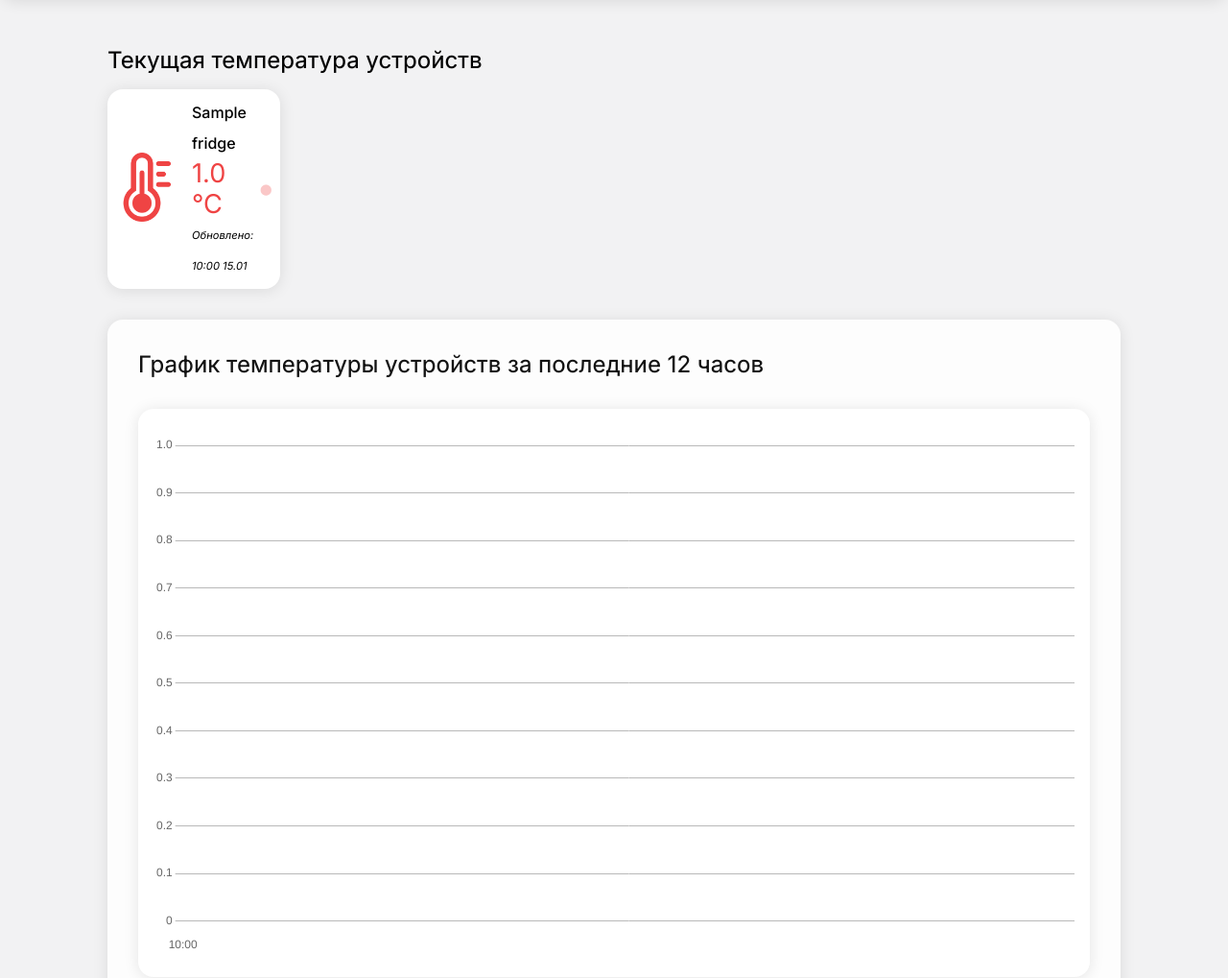
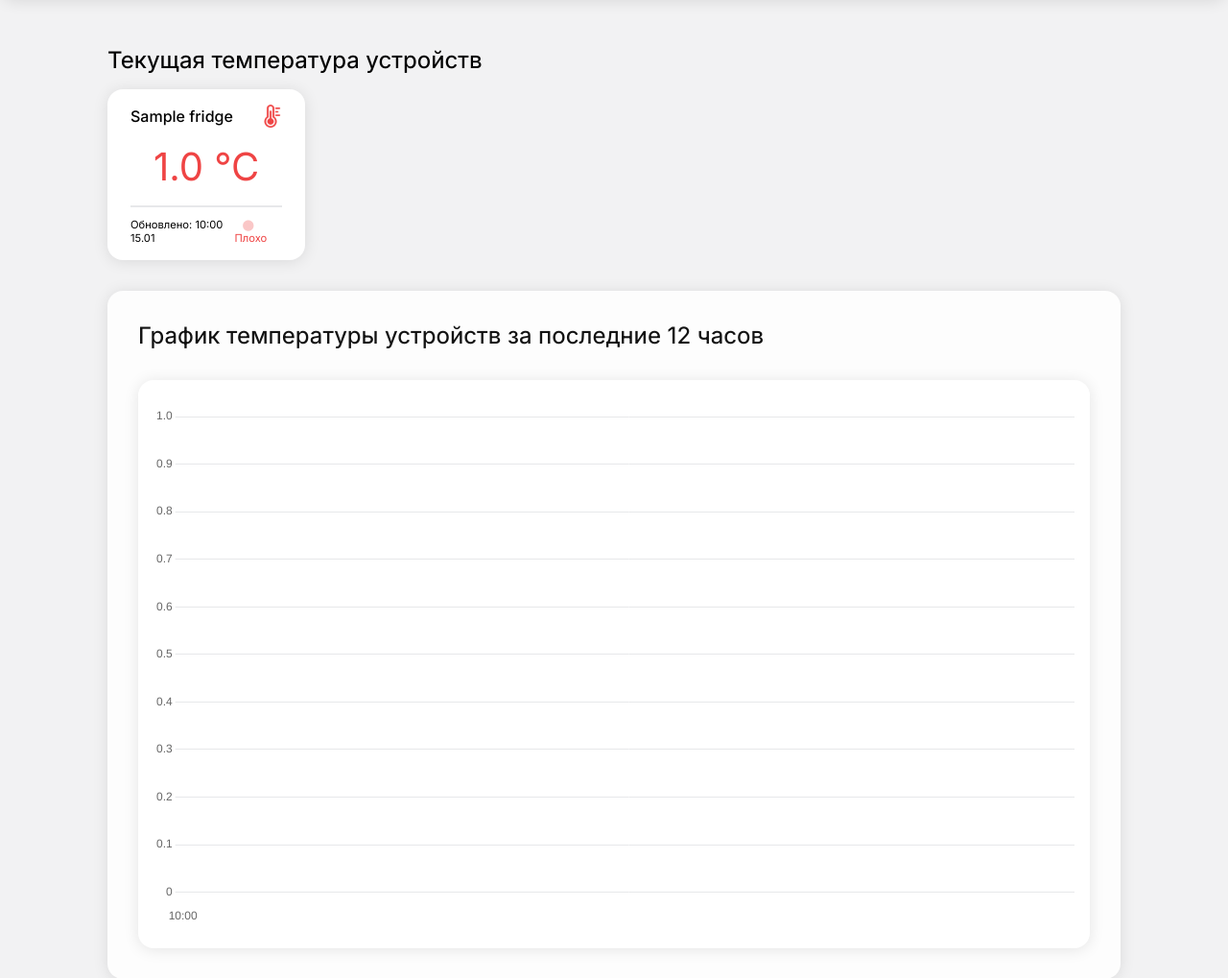
Before and after one commit to Begench2506/Sensotura, a Flask app: page / in a window 1280 px wide. Shown: the part 80-1099 px from the top of the page at 96% size. Run offline with Flask 3, Linux system fonts and the light colour scheme; tables that the repository leaves empty hold one stand-in row (values such as "Sample post").

Commit message:
Updated fridge cards

```diff
--- a/app/static/css/style.css
+++ b/app/static/css/style.css
@@ -97,48 +97,64 @@
 }
 
 .fridge{
-    min-height: 2rem;
-    min-width: 5rem;
+    height: auto;
     background-color: #fff;
     border-radius: 1rem;
     box-shadow: 0 0.1rem 1rem rgba(0, 0, 0, 0.1);
     margin-right: 2rem;
-    width: 17%;
+    width: 15%;
+    padding: 1rem 1.5rem;
+}
+
+.fridge_info_top{
     display: flex;
     align-items: center;
 }
 
-.fridge_pic{
-    margin-right: 0.5rem;
-}
-
-.fridge_pic img{
-    height: 4.5rem;
-}
-
-.fridge_info{
-    line-height: 2rem;
-    padding: 0.5rem;
-}
-
-.fridge_info h3{
+.fridge_info_top h3{
     font-weight: 500;
     font-size: 1rem;
     margin: 0;
 }
 
+.fridge_info_top img{
+    height: 1.5rem;
+    margin-left: auto;
+}
+
+
+
+.fridge_info_mid{
+    display: flex;
+    justify-content: center;
+    padding: 1rem 0;
+}
+
+
+
 .fridge_temp{
-    font-size: 1.7rem;
+    font-size: 2.5rem;
+    font-weight: 400;
     margin: 0;
     display: flex;
     align-items: center;
 
 }
 
-.fridge_temp_lst_updt{
+.fridge_info_line{
+    background-color: #E7E8EA;
+    height: 0.1rem;
+}
+
+.fridge_info_bottom{
+    margin-top: 0.7rem;
+    display: flex;
+    align-items: center;
+}
+
+.fridge_info_bottom p{
+    margin: 0;
     font-size: 0.7rem;
-    font-style: italic;
-    margin: 0;
 }
 
 .blink{
--- a/app/templates/index.html
+++ b/app/templates/index.html
@@ -11,25 +11,26 @@
     <div class="fridges">
         {% for fridge in fridges %}
         <div class="fridge">
-            <div class="fridge_pic">
+          <div class="fridge_info_top">
+            <h3>{{ fridge.name }}</h3>
             {% if fridge.last_temp <= -35 %} <img src="{{ url_for('static', filename='img/greenTemp.png') }}">
-                    {% elif -35 < fridge.last_temp <=-30 %} <img
-                        src="{{ url_for('static', filename='img/orangeTemp.png') }}">
-                        {% elif fridge.last_temp > -30 %}
-                        <img src="{{ url_for('static', filename='img/redTemp.png') }}">
+            {% elif -35 < fridge.last_temp <=-30 %} <img src="{{ url_for('static', filename='img/orangeTemp.png') }}">
+            {% elif fridge.last_temp > -30 %}<img src="{{ url_for('static', filename='img/redTemp.png') }}">
             {% endif %}
           </div>
-            <div class="fridge_info">
-                <h3>{{ fridge.name }}</h3>
-                {% if fridge.last_temp <= -35 %} <p class="fridge_temp" style="color: #1b922f">{{ fridge.last_temp }} °C
-                    <span class="blink">&#11044;</span></p>
-                    {% elif -35 < fridge.last_temp <=-30 %} <p class="fridge_temp" style="color: #f59e0b">{{
-                        fridge.last_temp }} °C <span class="blink">&#11044;</span></p>
-                        {% elif fridge.last_temp > -30 %}
-                        <p class="fridge_temp" style="color: #ef4444">{{ fridge.last_temp }} °C <span
-                                class="blink">&#11044;</span></p>
+          <div class="fridge_info_mid">
+            {% if fridge.last_temp <= -35 %} <p class="fridge_temp" style="color: #1b922f">{{ fridge.last_temp }} °C </p>
+            {% elif -35 < fridge.last_temp <=-30 %} <p class="fridge_temp" style="color: #f59e0b">{{ fridge.last_temp }} °C </p>
+            {% elif fridge.last_temp > -30 %} <p class="fridge_temp" style="color: #ef4444">{{ fridge.last_temp }} °C </p>
             {% endif %}
+          </div>
+          <div class="fridge_info_line"></div>
+          <div class="fridge_info_bottom">
             <p class="fridge_temp_lst_updt">Обновлено: {{ fridge.last_time }}</p>
+            {% if fridge.last_temp <= -35 %} <p style="color: #1b922f; margin-left: auto"><span class="blink">&#11044;</span> Отлично</p>
+            {% elif -35 < fridge.last_temp <=-30 %} <p style="color: #f59e0b; margin-left: auto"><span class="blink">&#11044;</span> Нормально</p>
+            {% elif fridge.last_temp > -30 %} <p style="color: #ef4444; margin-left: auto"><span class="blink">&#11044;</span> Плохо</p>
+            {% endif %}
           </div>
         </div>
         {% endfor %}
@@ -137,7 +138,7 @@
           grid: {
             display: false,
             drawBorder: false,
-            color: '#b9b9b9'
+            color: '#E7E8EA'
           },
           ticks: {
             padding: 10 // отступ меток
@@ -148,7 +149,7 @@
           grid: {
             display: true,
             drawBorder: false,
-            color: '#b9b9b9'
+            color: '#E7E8EA'
           },
           ticks: {
             drawTicks: false
```
Lines whose indentation alone changed are shown as unchanged.
